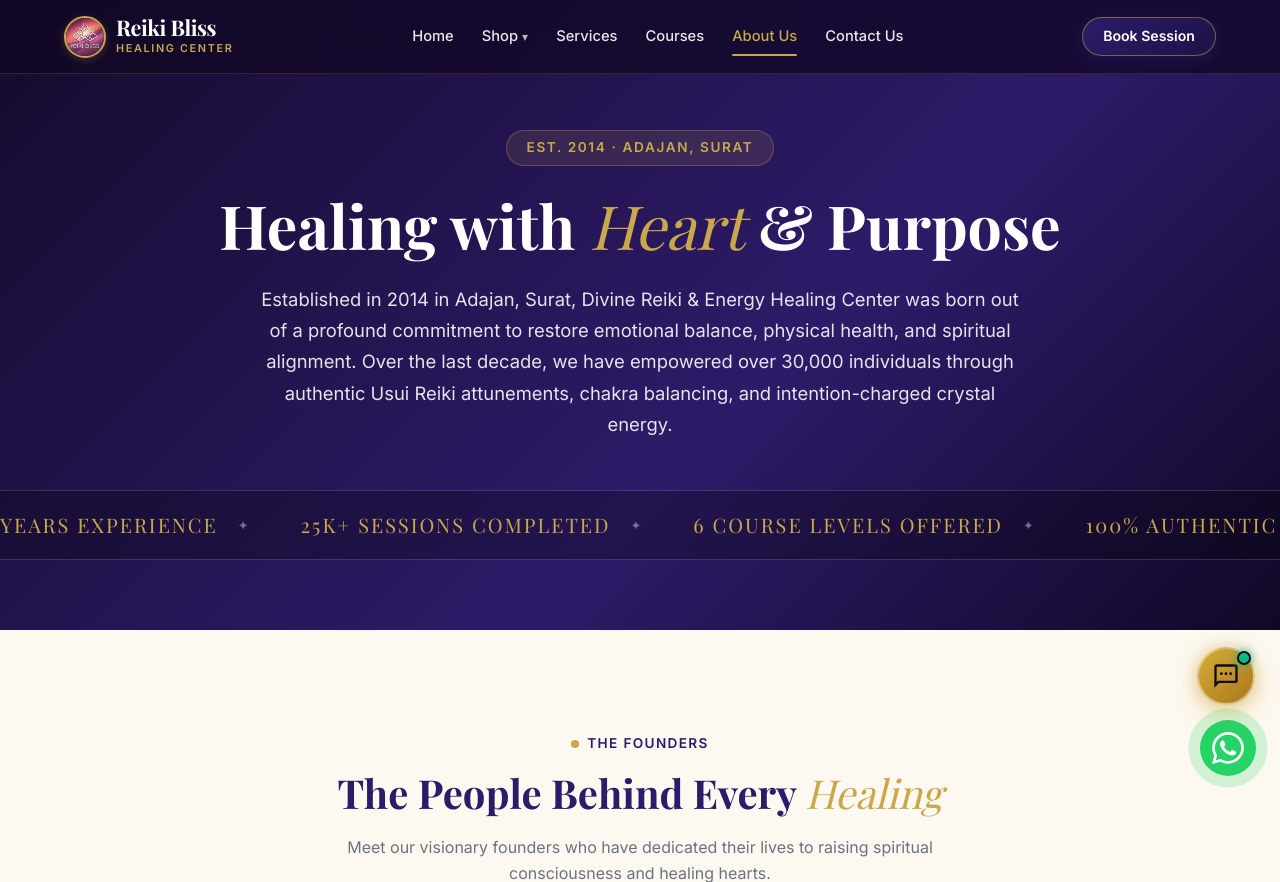
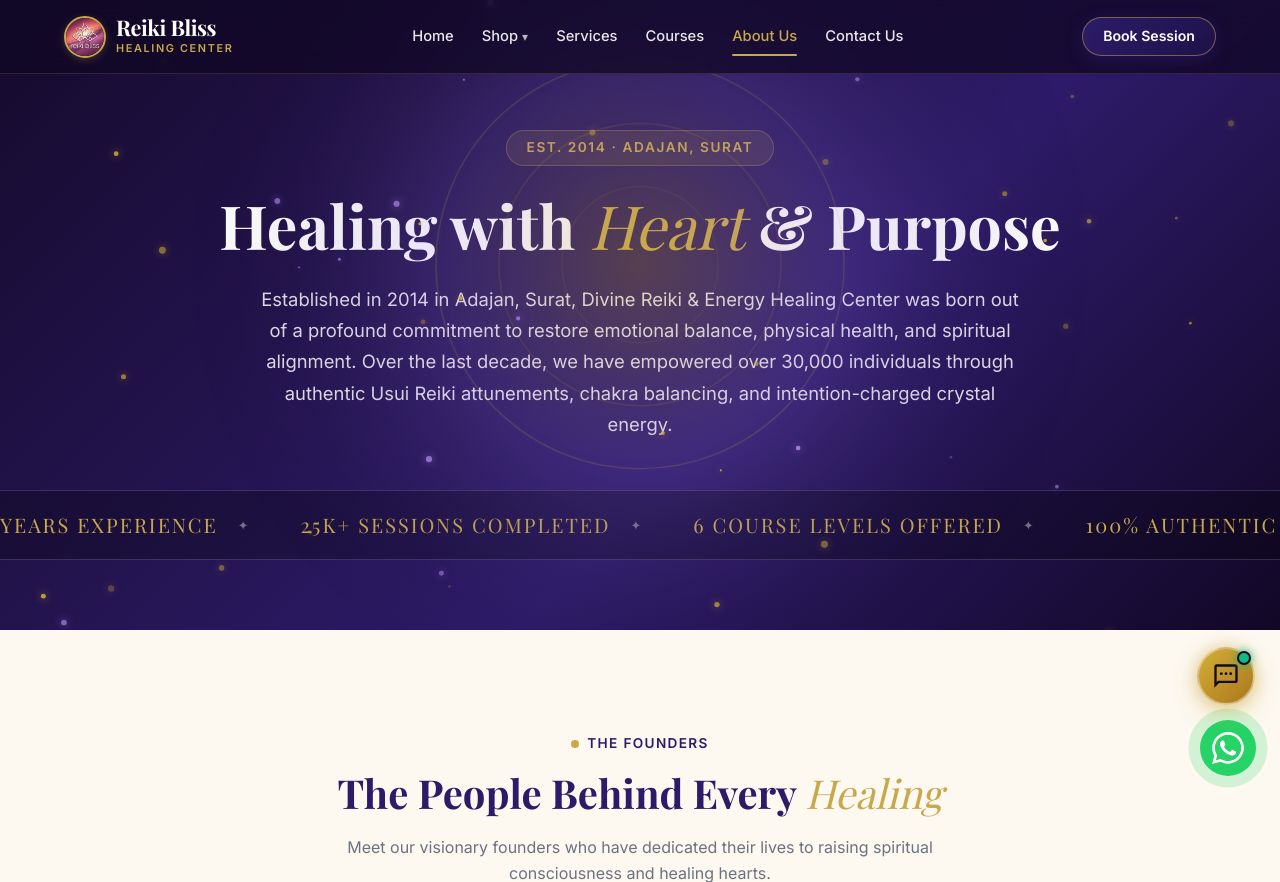
Before and after one commit to AyushSingh172000/Devine-Reiki-Demo, a PHP site: page /DemoWebsite/about.php in a window 1280 px wide. Shown: the top 882 px of the page. Run offline with PHP 8.4, Linux system fonts and the light colour scheme; data comes from the database, SQL or seed files in the repository; data that the repository does not hold is empty; some web fonts are replaced.

Commit message:
Add background canvas healing animation across all website pages (Services, Shop, Courses, About, Contact, Gallery, Blog)

```diff
--- a/about.php
+++ b/about.php
@@ -72,6 +72,7 @@ include __DIR__ . '/includes/header.php';
      1. HERO SECTION & SCROLLING MARQUEE
      ========================================================================== -->
 <section class="about-hero" id="about-hero">
+    <canvas class="hero-bg-canvas"></canvas>
     <div class="container animate-on-scroll">
         <span class="about-hero-badge">Est. 2014 · Adajan, Surat</span>
         <h1 class="about-hero-title">
--- a/assets/css/style.css
+++ b/assets/css/style.css
@@ -86,6 +86,19 @@ body {
 * {
   -ms-overflow-style: none;  /* IE and Edge */
   scrollbar-width: none;  /* Firefox */
+}
+
+/* Global Hero Animation Canvas Layer */
+.hero-bg-canvas,
+#hero-bg-canvas {
+  position: absolute;
+  top: 0;
+  left: 0;
+  width: 100%;
+  height: 100%;
+  display: block;
+  pointer-events: none;
+  z-index: 1;
 }
 
 a {
--- a/assets/js/text-healing-animation.js
+++ b/assets/js/text-healing-animation.js
@@ -4,9 +4,15 @@
  * 100% in the background layer (z-index: 1) behind all hero section text (z-index: 2).
  */
 document.addEventListener('DOMContentLoaded', () => {
-  const canvas = document.getElementById('hero-bg-canvas');
-  if (!canvas) return;
+  const canvases = document.querySelectorAll('.hero-bg-canvas, #hero-bg-canvas');
+  if (!canvases || canvases.length === 0) return;
 
+  canvases.forEach(canvas => {
+    initSingleHeroCanvas(canvas);
+  });
+});
+
+function initSingleHeroCanvas(canvas) {
   const ctx = canvas.getContext('2d');
   let animationFrameId = null;
   let width = 0;
@@ -191,4 +197,4 @@ document.addEventListener('DOMContentLoaded', () => {
 
   init();
   animate();
-});
+}
--- a/blog.php
+++ b/blog.php
@@ -43,6 +43,7 @@ include __DIR__ . '/includes/header.php';
      1. HERO SECTION
      ========================================================================== -->
 <section class="blog-hero" id="blog-hero">
+    <canvas class="hero-bg-canvas"></canvas>
     <div class="container animate-on-scroll">
         <span class="blog-hero-badge">Spiritual Knowledge</span>
         <h1 class="blog-hero-title">Healing <em>Insights</em></h1>
--- a/contact.php
+++ b/contact.php
@@ -28,6 +28,7 @@ include __DIR__ . '/includes/header.php';
      1. HERO SECTION (FREE CONSULTATION CTA)
      ========================================================================== -->
 <section class="contact-hero" id="consultation-hero">
+    <canvas class="hero-bg-canvas"></canvas>
     <div class="container animate-on-scroll">
         <span class="contact-hero-badge">Free Online Consultation</span>
         <h1 class="contact-hero-title">30 Minutes with <em>Anupama Agrawal</em></h1>
--- a/courses.php
+++ b/courses.php
@@ -26,6 +26,7 @@ include __DIR__ . '/includes/header.php';
      1. HERO SECTION
      ========================================================================== -->
 <section class="courses-hero" id="courses-hero">
+    <canvas class="hero-bg-canvas"></canvas>
     <div class="container animate-on-scroll">
         <span class="courses-hero-badge">Certified Energy Training</span>
         <h1 class="courses-hero-title">Certification <em>Courses</em></h1>
--- a/gallery.php
+++ b/gallery.php
@@ -26,6 +26,7 @@ include __DIR__ . '/includes/header.php';
      1. HERO SECTION
      ========================================================================== -->
 <section class="gallery-hero" id="gallery-hero">
+    <canvas class="hero-bg-canvas"></canvas>
     <div class="container animate-on-scroll">
         <span class="gallery-hero-badge">Spiritual Sanctuary</span>
         <h1 class="gallery-hero-title">Our <em>Gallery</em></h1>
--- a/order-bracelet.php
+++ b/order-bracelet.php
@@ -34,6 +34,7 @@ include __DIR__ . '/includes/header.php';
      1. HERO SECTION
      ========================================================================== -->
 <section class="order-hero" id="order-hero">
+    <canvas class="hero-bg-canvas"></canvas>
     <div class="container animate-on-scroll">
         <span class="order-hero-badge"><?php echo $heroBadge; ?></span>
         <h1 class="order-hero-title"><?php echo $heroTitle; ?></h1>
--- a/products.php
+++ b/products.php
@@ -67,6 +67,7 @@ include __DIR__ . '/includes/header.php';
      1. HERO SECTION
      ========================================================================== -->
 <section class="products-hero" id="shop-hero">
+    <canvas class="hero-bg-canvas"></canvas>
     <div class="container animate-on-scroll">
         <span class="products-hero-badge">Reiki Charged Crystals</span>
         <h1 class="products-hero-title">Crystal <em>Shop</em></h1>
--- a/services.php
+++ b/services.php
@@ -30,6 +30,7 @@ include __DIR__ . '/includes/header.php';
      1. HERO SECTION & FILTER TABS
      ========================================================================== -->
 <section class="services-hero" id="services-hero">
+    <canvas class="hero-bg-canvas"></canvas>
     <div class="container animate-on-scroll">
         <span class="services-hero-badge">What We Offer</span>
         <h1 class="services-hero-title">Holistic Healing Services</h1>
```
